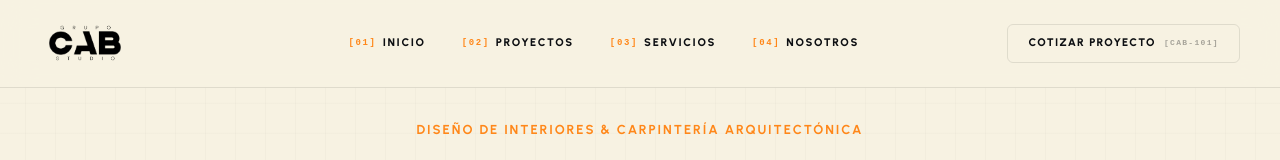
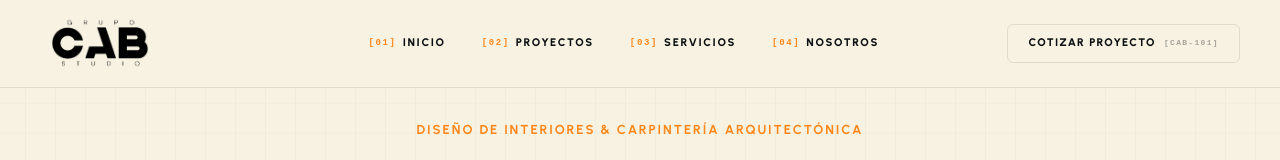
Before and after one commit to LucaFront-End/studio-cab-2, a React (Vite) app: page / in a window 1280 px wide. Shown: the top 160 px of the page. Built offline with nearby package versions, Linux system fonts and the light colour scheme; a web font is replaced by a local one.

Commit message:
fix: logo un poco mas grande - header 120px, footer 130px

```diff
--- a/src/components/Footer.css
+++ b/src/components/Footer.css
@@ -53,7 +53,7 @@
 }
 
 .footer-logo-image {
-  height: 100px;
+  height: 130px;
   width: auto;
   display: block;
   filter: invert(1);
--- a/src/components/Header.css
+++ b/src/components/Header.css
@@ -45,7 +45,7 @@
   z-index: 1010;
   text-decoration: none;
   /* Reserve horizontal space for the logo so nav links don't overlap */
-  width: 160px;
+  width: 200px;
   height: 30px;
 }
 
@@ -55,7 +55,7 @@
   top: 50%;
   left: 0;
   transform: translateY(-50%);
-  height: 90px;
+  height: 120px;
   width: auto;
   display: block;
   mix-blend-mode: multiply;
@@ -67,7 +67,7 @@
 }
 
 .header-scrolled .header-logo-image {
-  height: 65px;
+  height: 85px;
 }
 
 /* Desktop Nav links */
```
